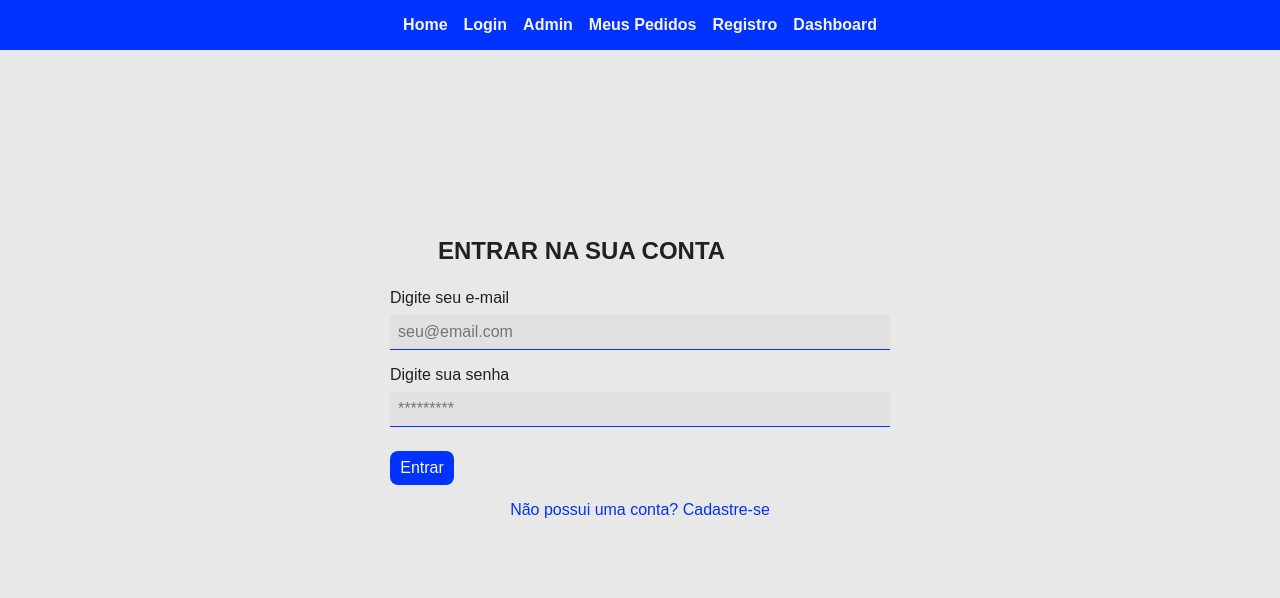
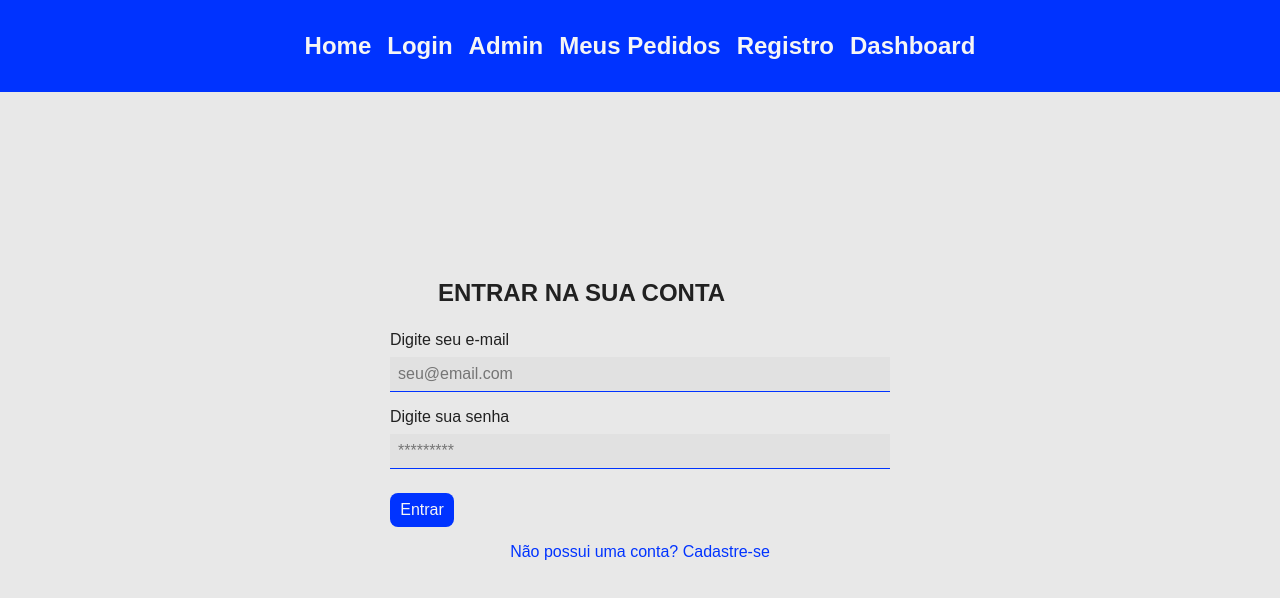
Before and after one commit to luanasantosb/projetoFututoDigital, a React (Vite) app: page /login in a window 1280 px wide. Shown: the top 598 px of the page. Built offline with nearby package versions, Linux system fonts and the light colour scheme.

Commit message:
melhorias menu

```diff
--- a/src/App.jsx
+++ b/src/App.jsx
@@ -4,11 +4,10 @@ import Login from "./pages/Login";
 import Admin from "./pages/Admin";
 import Registro from "./pages/Registro";
 import Details from "./pages/Details";
-import Checkout from "./pages/Checkout"
-import MeusPedidos from "./pages/MeusPedidos";
 import PrivateRoute from "./pages/PrivateRoute";
 import Dashboard from"./pages/Dashboard";
-
+import Checkout from "./pages/Checkout";
+import MeusPedidos from "./pages/MeusPedidos";
 
 function App() {
   return (
@@ -16,10 +15,10 @@ function App() {
         <Route path="/" element={<Home />} />
         <Route path="/servicos/:id" element={<Details />} />
          <Route path="/login" element={<Login />} />
-        <Route path="/admin" element={<Admin />} />
         <Route path="/registro" element={<Registro />} />
          <Route path="/checkout"element={<Checkout />}/>
-         <Route path="/dashboard" element={<Dashboard/>}/>
+         <Route path="/dashboard" element={<PrivateRoute><Dashboard/></PrivateRoute>}/>
+         <Route path="/admin" element={<PrivateRoute><Admin /></PrivateRoute>} />
          <Route path="/meuspedidos" element={<PrivateRoute><MeusPedidos />
         </PrivateRoute>} />
       </Routes>
--- a/src/components/Menu.jsx
+++ b/src/components/Menu.jsx
@@ -14,7 +14,7 @@ export default function Menu() {
           <Link style={styles.link} to="/admin">Admin</Link>
         </li>
         <li style={styles.li}>
-          <Link style={styles.link} to="/meus-pedidos">Meus Pedidos</Link>
+          <Link style={styles.link} to="/meuspedidos">Meus Pedidos</Link>
         </li>
         <li style={styles.li}>
           <Link style={styles.link} to="/registro">Registro</Link>
@@ -31,17 +31,17 @@ const styles = {
   nav: {
      display: "flex",
     justifyContent:"center",
-    padding: "1rem",
+    padding: "2rem",
     backgroundColor: "#0033FF",
   },
   ul: {
+    fontSize:"1.5rem",
     listStyle: "none",
     display: "flex",
     gap: "1rem",
     margin: 0,
     padding: 0,
   },
-  li: {},
   link: {
     color: "#f5f5f5",
     textDecoration: "none",
--- a/src/pages/Admin.jsx
+++ b/src/pages/Admin.jsx
@@ -9,7 +9,6 @@ function Admin() {
     const pedidosSalvos = JSON.parse(localStorage.getItem("orders") || "[]");
     setPedidos(pedidosSalvos);
   }, []);
-
 
   const getStatusStyle = (status) => {
     switch (status) {
@@ -45,10 +44,21 @@ function Admin() {
     localStorage.setItem("orders", JSON.stringify(pedidosAtualizados));
   }
 
+      function handleLogout() {
+    localStorage.removeItem("user");
+    navigate("/login");
+  }
+
   return (
     <div>
       <Menu />
       <div style={styles.container}>
+        <div style={styles.buttonsContainer}>
+        <button onClick={handleLogout} style={styles.button}>
+          Logout
+        </button>
+      </div>
+
         <h2 style={styles.h2}>Pedidos Recentes</h2>
         <p style={styles.paragrafo}>
           Aqui você pode visualizar todos os pedidos cadastrados.
@@ -188,4 +198,24 @@ const styles = {
   statusFinalizado: {
     color: "#004085",
   },
+    buttonsContainer: {
+    width: "100%",
+    justifyContent: "flex-start",
+    margin: "0.8rem 0",
+    gap: "0.8rem",
+    display: "flex",
+    flexDirection: "row",
+  },
+  button: {
+    display: "flex",
+    alignItems: "center",
+    justifyContent: "center",
+    width: "5rem",
+    height: "2.2rem",
+    border: "1px solid #B22222",
+    borderRadius: "0.5rem",
+    backgroundColor: "#B22222",
+    color: "#F5F5F5",
+    cursor: "pointer",
+  },
 };
--- a/src/pages/Checkout.jsx
+++ b/src/pages/Checkout.jsx
@@ -1,7 +1,7 @@
 import { useState } from "react";
 import { format } from "date-fns";
 import Menu from "../components/Menu";
-import { useNavigate, useLocation, Link } from "react-router-dom";
+import { useNavigate, useLocation } from "react-router-dom";
 import "../styles.css";
 
 function Checkout() {
@@ -55,7 +55,7 @@ function Checkout() {
     setDate("");
     setTime("");
 
-    navigate("/meus-pedidos");
+    navigate("/meuspedidos");
 
     alert(
       `Agendamento para ${service.nome} em ${formattedDate} às ${time} realizado com sucesso!`
@@ -66,28 +66,25 @@ function Checkout() {
     <div>
       <Menu />
       <div style={styles.container}>
-      <Link to="/" style={styles.linkStyle}>
-        ⬅ Voltar
-      </Link>
 
-        <div style={styles.card}>
+        <h2 style={styles.h2}>{service.nome}</h2>
+        {service.imagem && (
           <img
             src={service.imagem}
             alt={service.nome}
-            style={styles.image}
+            style={styles.imageStyle}
           />
-          <h3>{service.nome}</h3>
-          <p>
+        )}
+
+        <p style={styles.preco}>
           {Number(service.preco).toLocaleString("pt-BR", {
             style: "currency",
             currency: "BRL",
           })}
         </p>
-        </div>
 
         <form onSubmit={handleSubmit} style={styles.form}>
-          <label style={styles.label}>
-            Data
+          <label style={styles.label}>Data
             <input
               style={styles.input}
               type="date"
@@ -116,60 +113,52 @@ function Checkout() {
     </div>
   );
 }
-
 export default Checkout;
 
 const styles = {
   container: {
     display: "flex",
-    flexDirection: "row",
+    flexDirection: "column",
+    justifyContent: "center",
     alignItems: "center",
-    padding: "2rem",
-    gap: "2rem",
+    minHeight: "75vh",
+    padding: "1rem",
   },
-  linkStyle: {
-    whiteSpace: "nowrap",
-    display: "flex",
-    alignSelf: "stretch",
-    gap: "0.5rem",
-    width: "3.5rem",
-    height:"1rem",
-    padding: "0.5rem",
-    margin: "0.25rem 0",
-    fontSize: "1rem",
-    textAlign: "left",
-    textDecoration: "none",
-    backgroundColor: "#0033FF",
-    border: "1px solid #0033FF",
-    borderRadius: "0.5rem",
-    color: "#F5F5F5",
-    cursor: "pointer",
+  h2: {
+    margin: "1rem",
+    textTransform: "uppercase",
+    color: "#212121",
   },
-  card: {
-    border:"1px solid red",
-    display:"flex",
-    flexDirection:"column",
-    padding: "1rem",
-    textAlign: "center",
-    width: "250px",
+  imageStyle: {
+    width: "300px",
+    borderRadius: "10px",
   },
-  image: {
-    width: "100%",
-    height: "150px",
-    objectFit: "cover",
-    borderRadius: "0.5rem",
+  preco: {
+    fontSize:"1.5rem",
+    margin: "1.5rem",
+    fontWeight: "700",
   },
   form: {
+    padding:"1rem",
     display: "flex",
     flexDirection: "column",
     gap: "1rem",
     width: "250px",
   },
+  label:{
+    textAlign:"center",
+    fontSize:"1.2rem",
+    fontWeight: "700",
+  },
   input: {
+    width:"15rem",
+    height:"1.8rem",
+    border:"none",
+    fontSize:"1rem",
     display: "block",
     marginTop: "0.3rem",
     color: "#212121",
-    border: "1px solid #0033FF",
+    borderBottom: "1px solid #0033FF",
   },
   button: {
     fontSize: "1rem",
--- a/src/pages/Dashboard.jsx
+++ b/src/pages/Dashboard.jsx
@@ -1,10 +1,18 @@
 import { useState, useEffect } from "react";
+import { useNavigate } from "react-router-dom";
 import Menu from "../components/Menu";
 import "../styles.css";
 
 function Dashboard() {
   const [data, setData] = useState({ total: 0 });
   const [loading, setLoading] = useState(true);
+
+  const navigate = useNavigate();
+
+  function handleLogout() {
+    localStorage.removeItem("user");
+    navigate("/login");
+  }
 
   useEffect(() => {
     const fetchData = async () => {
@@ -24,10 +32,12 @@ function Dashboard() {
         const result = await res.json();
         console.log("API result:", result);
 
-        setData(result.record || { total: 0 });
+        setData(result.record?.[0] || { total: 0 });
       } catch (err) {
         console.error("Fetch error:", err);
-        setData({ total: 0 });
+        setData({
+          total: Number(result.record?.[0]?.total || 0),
+        });
       } finally {
         setLoading(false);
       }
@@ -42,14 +52,19 @@ function Dashboard() {
     <div>
       <Menu />
       <div style={styles.container}>
-        {/* CARD FATURAMENTO */}
+        <div style={styles.buttonsContainer}>
+          <button onClick={handleLogout} style={styles.button}>
+            Logout
+          </button>
+        </div>
+
         <div style={styles.card}>
           <h3>Faturamento Total</h3>
           <h2>
-            {data?.total?.toLocaleString("pt-BR", {
+            {Number(data?.total || 0).toLocaleString("pt-BR", {
               style: "currency",
               currency: "BRL",
-            }) || "R$ 0,00"}
+            })}
           </h2>
         </div>
       </div>
@@ -77,4 +92,24 @@ const styles = {
     borderRadius: "0.5rem",
     backgroundColor: "#F5F5F5",
   },
+  buttonsContainer: {
+    width: "100%",
+    justifyContent: "flex-start",
+    margin: "0.8rem 0",
+    gap: "0.8rem",
+    display: "flex",
+    flexDirection: "row",
+  },
+  button: {
+    display: "flex",
+    alignItems: "center",
+    justifyContent: "center",
+    width: "5rem",
+    height: "2.2rem",
+    border: "1px solid #B22222",
+    borderRadius: "0.5rem",
+    backgroundColor: "#B22222",
+    color: "#F5F5F5",
+    cursor: "pointer",
+  },
 };
--- a/src/pages/Details.jsx
+++ b/src/pages/Details.jsx
@@ -2,6 +2,8 @@ import { useParams } from "react-router-dom";
 import { useEffect, useState } from "react";
 import { Link } from "react-router-dom";
 import '../styles.css'
+import Menu from "../components/Menu";
+
 
 function Details() {
   const { id } = useParams();
@@ -43,9 +45,9 @@ function Details() {
   if (!service) return <p>Serviço não encontrado.</p>;
 
   return (
-
+    <div>
+      <Menu />
       <div style={styles.container}>
-      <Link to="/" style={styles.linkStyle}>⬅ Voltar</Link>
         <h2 style={styles.h2}>{service.nome}</h2>
         {service.imagem && (
           <img
@@ -54,9 +56,9 @@ function Details() {
             style={styles.imageStyle}
           />
         )}
-
         <p style={styles.preco}>Preço: R$ {service.preco}</p>
         <p>{service.detalhes}</p>
+      </div>
     </div>
   );
 }
@@ -69,24 +71,6 @@ const styles = {
     alignItems: "center",
     minHeight: "75vh",
     padding: "1rem",
-  },
-
-  linkStyle: {
-    whiteSpace: "nowrap",
-    display: "flex",
-    alignSelf: "stretch",
-    gap: "0.5rem",
-    width: "3.5rem",
-    padding: "0.5rem",
-    margin: "0.25rem 0",
-    fontSize: "1rem",
-    textAlign: "left",
-    textDecoration: "none",
-    backgroundColor: "#0033FF",
-    border: "1px solid #0033FF",
-    borderRadius: "0.5rem",
-    color: "#F5F5F5",
-    cursor: "pointer",
   },
   h2: {
     margin: "0.5rem",
--- a/src/pages/Login.jsx
+++ b/src/pages/Login.jsx
@@ -2,6 +2,7 @@ import { Link, useNavigate } from "react-router-dom";
 import { useLocation } from "react-router-dom";
 import { useState } from "react";
 import Menu from "../components/Menu";
+import Checkout from "./Checkout";
 import '../styles.css';
 
 function Login() {
--- a/src/pages/MeusPedidos.jsx
+++ b/src/pages/MeusPedidos.jsx
@@ -1,6 +1,6 @@
 import { useNavigate } from "react-router-dom";
-import { Link } from "react-router-dom";
 import '../styles.css';
+import Menu from "../components/Menu";
 
 function MeusPedidos() {
   const navigate = useNavigate();
@@ -13,12 +13,10 @@ function MeusPedidos() {
   }
 
   return (
+    <div>
+     < Menu />
     <div style={styles.container}>
       <div style={styles.buttonsContainer}>
-        <Link to="/" style={styles.linkStyle}>
-          Voltar ao inicio
-        </Link>
-
         <button onClick={handleLogout} style={styles.button}>
           Logout
         </button>
@@ -54,6 +52,7 @@ function MeusPedidos() {
           </tbody>
         </table>
       )}
+    </div>
     </div>
   );
 }
@@ -108,20 +107,6 @@ const styles = {
     display: "flex",
     flexDirection: "row",
   },
-  linkStyle: {
-    display: "flex",
-    alignItems: "center",
-    justifyContent: "center",
-    width: "9rem",
-    height: "2.2rem",
-    border: "1px solid #0033FF",
-    borderRadius: "5px",
-    backgroundColor: "#0033FF",
-    color: "#F5F5F5",
-    cursor: "pointer",
-    textDecoration: "none",
-  },
-
   button: {
     display: "flex",
     alignItems: "center",
```
Lines whose indentation alone changed are shown as unchanged.
